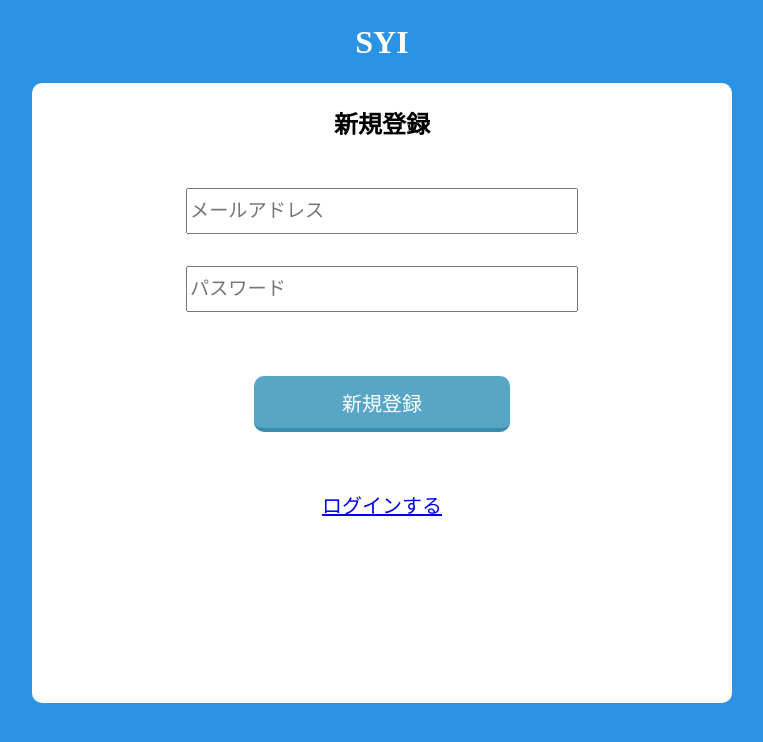
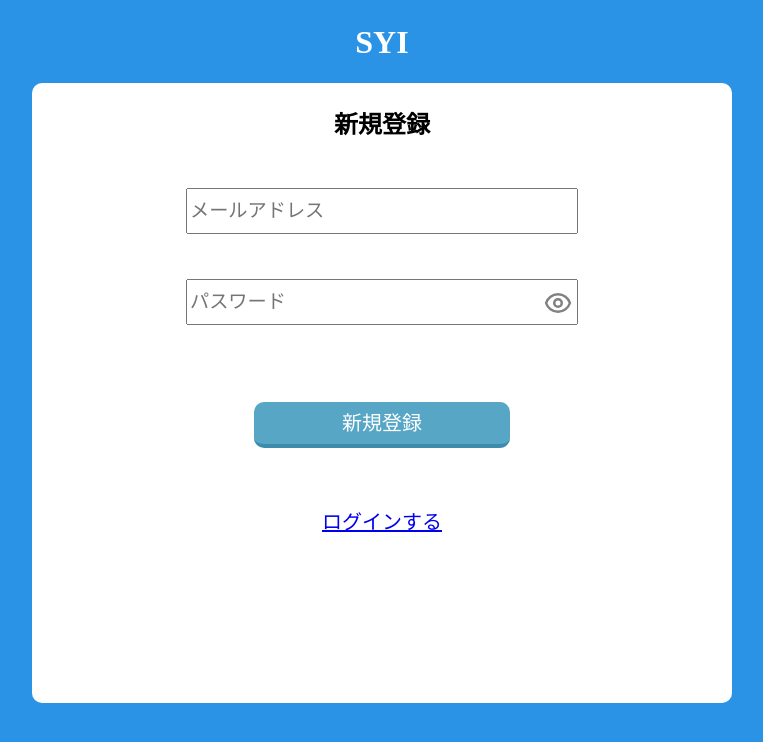
Before and after one commit to Atsuhiro416/syi_vue, a Vue app: page /signup in a window 1280 px wide. Shown: the top 742 px of the page, without its empty margins (258-1021 px from the left). Built offline with nearby package versions, Linux system fonts and the light colour scheme; no server answers.

Commit message:
ログイン、新規登録用フォームコンポーネントにVeeValidate追加+デザイン修正

```diff
--- a/src/components/AuthForm.vue
+++ b/src/components/AuthForm.vue
@@ -3,17 +3,57 @@
     <h2 class="auth-card__title">
       <slot name="cardTitle"></slot>
     </h2>
-    <div class="auth-card__inputs">
-      <div class="auth-card__inputs--field">
-        <input type="email" placeholder="メールアドレス" v-model="email" />
+    <Form class="auth-card__form" @submit="action" v-slot="{ errors }">
+      <div class="auth-card__form--field">
+        <Field
+          placeholder="メールアドレス"
+          name="email"
+          type="email"
+          v-model.trim="email"
+          :class="[
+            errors.email || emailErrorMessage
+              ? 'auth-card__form--error-field'
+              : '',
+            ' email-field',
+          ]"
+          rules="required|email"
+        />
+        <div class="auth-card__form--error">
+          <span v-if="errors.email">{{ errors.email }}</span>
+          <span v-else-if="emailErrorMessage">{{ emailErrorMessage }}</span>
+        </div>
       </div>
-      <div class="auth-card__inputs--field">
-        <input type="password" placeholder="パスワード" v-model="password" />
+      <!-- ./auth-card__form--field -->
+      <div class="auth-card__form--field">
+        <Field
+          placeholder="パスワード"
+          name="password"
+          :type="[isPassword ? 'password' : 'text']"
+          v-model.trim="password"
+          :class="[
+            errors.password || passwordErrorMessage
+              ? 'auth-card__form--error-field'
+              : '',
+            'password-field',
+          ]"
+          rules="required|alpha_num|min:8"
+        />
+        <span class="mask" @click="isSeePassword">
+          <Eye v-if="isPassword" />
+          <EyeOff v-else />
+        </span>
+        <div class="auth-card__form--error">
+          <span v-if="errors.password">{{ errors.password }}</span>
+          <span v-else-if="passwordErrorMessage">{{
+            passwordErrorMessage
+          }}</span>
+        </div>
       </div>
-    </div>
-    <button class="auth-card__button" @click="action">
-      <slot name="buttonName"></slot>
-    </button>
+      <!-- ./auth-card__form--field -->
+      <button class="auth-card__button">
+        <slot name="buttonName"></slot>
+      </button>
+    </Form>
     <div class="auth-card__link">
       <router-link :to="{ name: linkName }">
         <slot name="link"></slot>
@@ -24,21 +64,38 @@
 
 <script lang="ts">
 import { defineComponent } from "vue";
+import { Form, Field } from "vee-validate";
+import "../plugins/veeValidate";
+import Eye from "./icons/Eye.vue";
+import EyeOff from "./icons/EyeOff.vue";
 
 export default defineComponent({
   props: {
     linkName: String,
     buttonAction: Function,
+    emailErrorMessage: String,
+    passwordErrorMessage: String,
+  },
+  components: {
+    Form,
+    Field,
+    Eye,
+    EyeOff,
   },
   data() {
     return {
       email: "",
       password: "",
+      isPassword: true,
     };
   },
   methods: {
     action() {
       this.$emit("button-action", this.email, this.password);
+    },
+
+    isSeePassword() {
+      this.isPassword = !this.isPassword;
     },
   },
 });
@@ -79,9 +136,9 @@ $sp: 481px;
     }
   }
 
-  &__inputs {
+  &__form {
     &--field {
-      padding-bottom: 5%;
+      // padding-bottom: 5%;
 
       @include tab {
         padding-bottom: 10%;
@@ -106,13 +163,32 @@ $sp: 481px;
         }
       }
     }
+
+    &--error {
+      display: block;
+      color: #ff0000;
+      margin-top: 5px;
+      height: 40px;
+
+      @include tab {
+        height: 30px;
+      }
+
+      @include sp {
+        height: 10px;
+      }
+
+      &-field {
+        border: 2px solid #ff0000;
+      }
+    }
   }
 
   &__button {
     color: #ffffff;
     background-color: lighten(#3c8dad, 10%);
     width: 40%;
-    height: 10%;
+    line-height: 2;
     border-radius: 10px;
     margin-top: 5%;
     font-size: 20px;
@@ -135,6 +211,7 @@ $sp: 481px;
     @include sp {
       margin-top: 10%;
       width: 90%;
+      font-size: 16px;
     }
   }
 
@@ -154,5 +231,13 @@ $sp: 481px;
       margin-top: 30%;
     }
   }
+
+  .password-field {
+    position: relative;
+  }
+  .mask {
+    position: absolute;
+    margin: 9px -35px;
+  }
 }
 </style>
--- /dev/null
+++ b/src/components/icons/Eye.vue
@@ -0,0 +1,35 @@
+<template>
+  <svg
+    xmlns="http://www.w3.org/2000/svg"
+    class="eye"
+    fill="none"
+    viewBox="0 0 24 24"
+    stroke="currentColor"
+  >
+    <path
+      stroke-linecap="round"
+      stroke-linejoin="round"
+      stroke-width="2"
+      d="M15 12a3 3 0 11-6 0 3 3 0 016 0z"
+    />
+    <path
+      stroke-linecap="round"
+      stroke-linejoin="round"
+      stroke-width="2"
+      d="M2.458 12C3.732 7.943 7.523 5 12 5c4.478 0 8.268 2.943 9.542 7-1.274 4.057-5.064 7-9.542 7-4.477 0-8.268-2.943-9.542-7z"
+    />
+  </svg>
+</template>
+
+<style lang="scss" scoped>
+.eye {
+  width: 30px;
+  height: 30px;
+  display: inline;
+  color: #818181;
+
+  &:hover {
+    color: lighten(#818181, 10%);
+  }
+}
+</style>
--- /dev/null
+++ b/src/components/icons/EyeOff.vue
@@ -0,0 +1,29 @@
+<template>
+  <svg
+    xmlns="http://www.w3.org/2000/svg"
+    class="eye-off"
+    fill="none"
+    viewBox="0 0 24 24"
+    stroke="currentColor"
+  >
+    <path
+      stroke-linecap="round"
+      stroke-linejoin="round"
+      stroke-width="2"
+      d="M13.875 18.825A10.05 10.05 0 0112 19c-4.478 0-8.268-2.943-9.543-7a9.97 9.97 0 011.563-3.029m5.858.908a3 3 0 114.243 4.243M9.878 9.878l4.242 4.242M9.88 9.88l-3.29-3.29m7.532 7.532l3.29 3.29M3 3l3.59 3.59m0 0A9.953 9.953 0 0112 5c4.478 0 8.268 2.943 9.543 7a10.025 10.025 0 01-4.132 5.411m0 0L21 21"
+    />
+  </svg>
+</template>
+
+<style lang="scss" scoped>
+.eye-off {
+  width: 30px;
+  height: 30px;
+  display: inline;
+  color: #818181;
+
+  &:hover {
+    color: lighten(#818181, 10%);
+  }
+}
+</style>
--- /dev/null
+++ b/src/plugins/veeValidate.ts
@@ -0,0 +1,46 @@
+import { defineRule } from "vee-validate";
+
+defineRule("required", (value: string) => {
+  if (!value || !value.length) {
+    return "入力は必須です";
+  }
+
+  return true;
+});
+
+defineRule("email", (value: string) => {
+  if (!value || !value.length) {
+    return true;
+  }
+  if (
+    !/^[A-Za-z0-9]{1}[A-Za-z0-9_.-]*@{1}[A-Za-z0-9_.-]{1,}.[A-Za-z0-9]{1,}$/.test(
+      value
+    )
+  ) {
+    return "利用可能なメールアドレスを入力してください";
+  }
+
+  return true;
+});
+
+defineRule("min", (value: string, [limit]: any) => {
+  if (!value || !value.length) {
+    return true;
+  }
+  if (value.length < limit) {
+    return `${limit}字以上入力してください`;
+  }
+
+  return true;
+});
+
+defineRule("alpha_num", (value: string) => {
+  if (!value || !value.length) {
+    return true;
+  }
+  if (!/^[A-Za-z0-9]+$/.test(value)) {
+    return "半角英数字のみ入力可能です";
+  }
+
+  return true;
+});
--- a/src/views/Signup.vue
+++ b/src/views/Signup.vue
@@ -1,7 +1,12 @@
 <template>
   <div class="signup">
     <h1 class="signup__logo">SYI</h1>
-    <auth-form :link-name="linkName" @button-action="signup">
+    <auth-form
+      @button-action="signup"
+      :link-name="linkName"
+      :email-error-message="emailErrorMessage"
+      :password-error-message="passwordErrorMessage"
+    >
       <template #cardTitle>新規登録</template>
       <template #buttonName>新規登録</template>
       <template #link>ログインする</template>
```
